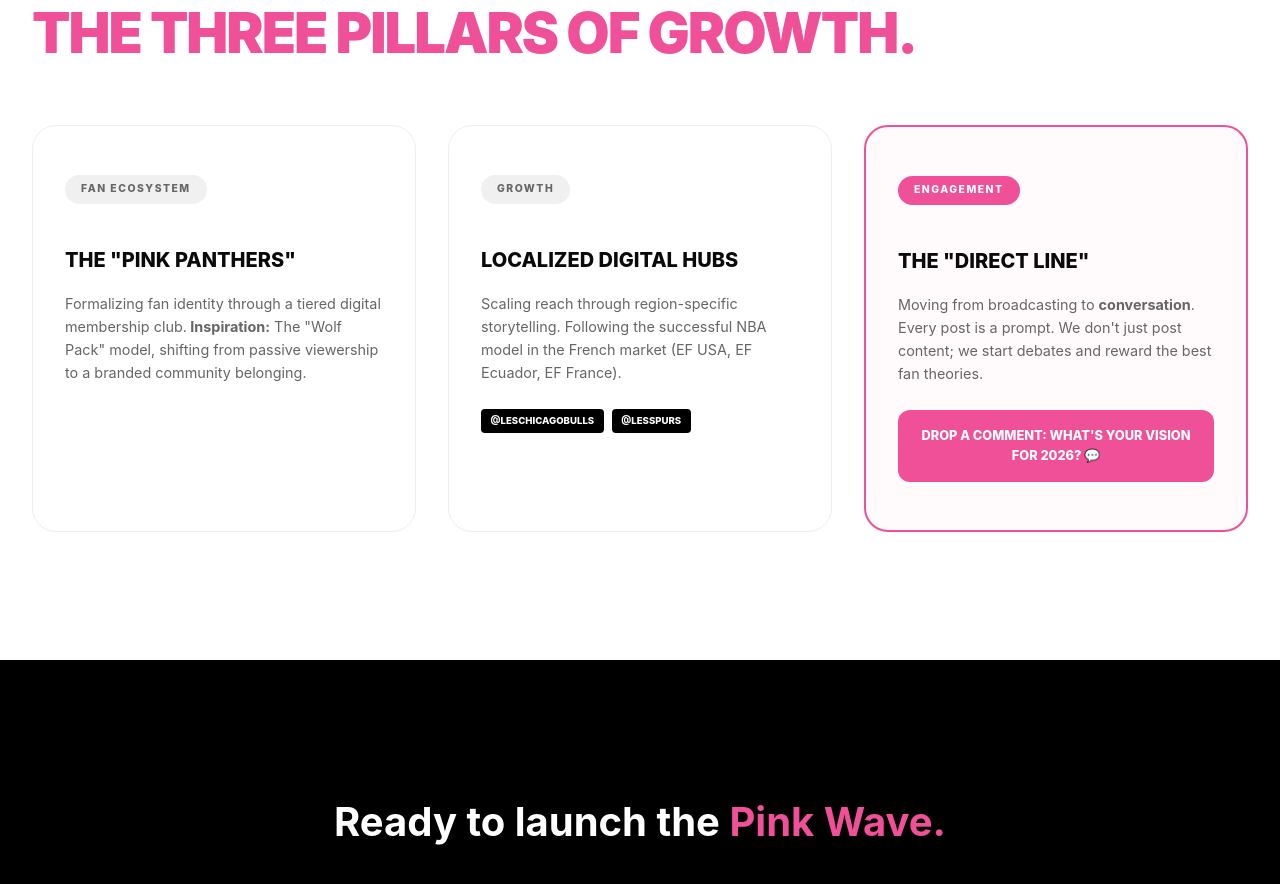
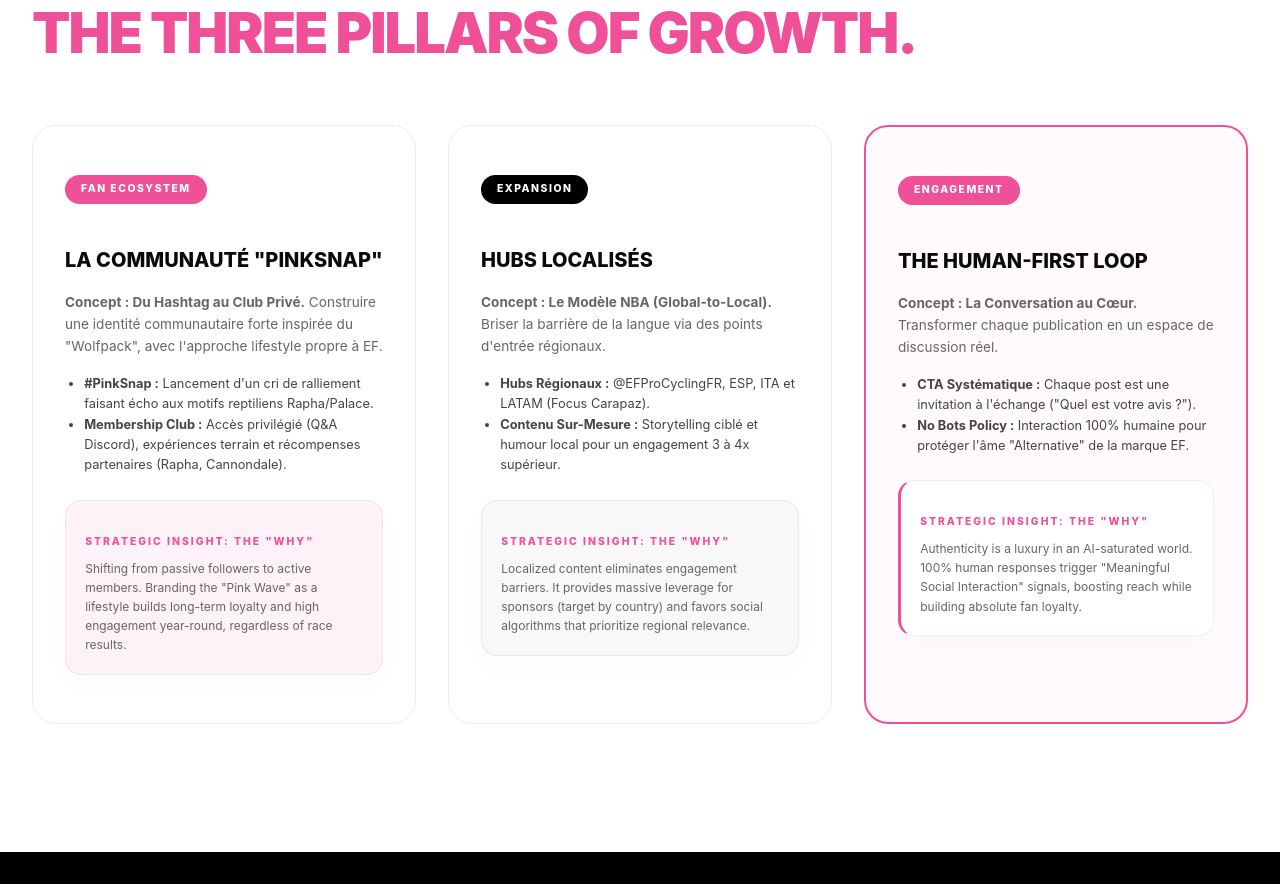
Before and after one commit to TheOne-Fantasy/EF-Ideas, a Next.js app: page / in a window 1280 px wide. Shown: the part 7534-8418 px from the top of the page. Built offline with nearby package versions, Linux system fonts and the light colour scheme.

Commit message:
feat: develop Task 3 strategy pillars with detailed insights

```diff
--- a/src/app/page.tsx
+++ b/src/app/page.tsx
@@ -302,38 +302,60 @@ export default function EFPage() {
         </h2>
 
         <div className={styles.strategyGrid}>
-          {/* PILLAR 1 */}
+          {/* PILLAR 1 - PINKSNAP */}
           <div className={styles.strategyCard}>
-            <span className={styles.caseStudyTag} style={{ background: '#f0f0f0', color: '#666', marginBottom: '1rem' }}>FAN ECOSYSTEM</span>
-            <h3>THE &quot;PINK PANTHERS&quot;</h3>
-            <p style={{ color: '#666', fontSize: '0.9rem' }}>
-              Formalizing fan identity through a tiered digital membership club.
-              <strong> Inspiration:</strong> The &quot;Wolf Pack&quot; model, shifting from passive viewership to a branded community belonging.
+            <span className={styles.caseStudyTag} style={{ background: 'var(--ef-pink)', color: '#fff', marginBottom: '1rem' }}>FAN ECOSYSTEM</span>
+            <h3>LA COMMUNAUTÉ &quot;PINKSNAP&quot;</h3>
+            <p style={{ color: '#666', fontSize: '0.85rem', marginBottom: '1rem' }}>
+              <strong>Concept : Du Hashtag au Club Privé.</strong> Construire une identité communautaire forte inspirée du &quot;Wolfpack&quot;, avec l&apos;approche lifestyle propre à EF.
             </p>
-          </div>
-
-          {/* PILLAR 2 */}
-          <div className={styles.strategyCard}>
-            <span className={styles.caseStudyTag} style={{ background: '#f0f0f0', color: '#666', marginBottom: '1rem' }}>GROWTH</span>
-            <h3>LOCALIZED DIGITAL HUBS</h3>
-            <p style={{ color: '#666', fontSize: '0.9rem', marginBottom: '1.5rem' }}>
-              Scaling reach through region-specific storytelling. Following the successful NBA model in the French market (EF USA, EF Ecuador, EF France).
-            </p>
-            <div style={{ display: 'flex', gap: '0.5rem', flexWrap: 'wrap' }}>
-               <span style={{ fontSize: '0.6rem', background: '#000', color: '#fff', padding: '0.3rem 0.6rem', borderRadius: '4px', fontWeight: 800 }}>@LESCHICAGOBULLS</span>
-               <span style={{ fontSize: '0.6rem', background: '#000', color: '#fff', padding: '0.3rem 0.6rem', borderRadius: '4px', fontWeight: 800 }}>@LESSPURS</span>
+            <ul style={{ color: '#444', fontSize: '0.8rem', paddingLeft: '1.2rem', marginBottom: '1.5rem' }}>
+              <li><strong>#PinkSnap :</strong> Lancement d&apos;un cri de ralliement faisant écho aux motifs reptiliens Rapha/Palace.</li>
+              <li><strong>Membership Club :</strong> Accès privilégié (Q&A Discord), expériences terrain et récompenses partenaires (Rapha, Cannondale).</li>
+            </ul>
+            <div className={styles.insightCard} style={{ marginTop: 'auto', padding: '1.2rem', background: '#fdf2f8' }}>
+              <h4 style={{ fontSize: '0.65rem', marginBottom: '0.5rem' }}>Strategic Insight: The &quot;Why&quot;</h4>
+              <p style={{ fontSize: '0.75rem', color: '#666', margin: 0 }}>
+                Shifting from passive followers to active members. Branding the &quot;Pink Wave&quot; as a lifestyle builds long-term loyalty and high engagement year-round, regardless of race results.
+              </p>
             </div>
           </div>
 
-          {/* PILLAR 3 - THE CTA */}
+          {/* PILLAR 2 - GLOBAL HUBS */}
+          <div className={styles.strategyCard}>
+            <span className={styles.caseStudyTag} style={{ background: '#000', color: '#fff', marginBottom: '1rem' }}>EXPANSION</span>
+            <h3>HUBS LOCALISÉS</h3>
+            <p style={{ color: '#666', fontSize: '0.85rem', marginBottom: '1rem' }}>
+              <strong>Concept : Le Modèle NBA (Global-to-Local).</strong> Briser la barrière de la langue via des points d&apos;entrée régionaux.
+            </p>
+            <ul style={{ color: '#444', fontSize: '0.8rem', paddingLeft: '1.2rem', marginBottom: '1.5rem' }}>
+              <li><strong>Hubs Régionaux :</strong> @EFProCyclingFR, ESP, ITA et LATAM (Focus Carapaz).</li>
+              <li><strong>Contenu Sur-Mesure :</strong> Storytelling ciblé et humour local pour un engagement 3 à 4x supérieur.</li>
+            </ul>
+            <div className={styles.insightCard} style={{ marginTop: 'auto', padding: '1.2rem', background: '#f8f8f8' }}>
+              <h4 style={{ fontSize: '0.65rem', marginBottom: '0.5rem' }}>Strategic Insight: The &quot;Why&quot;</h4>
+              <p style={{ fontSize: '0.75rem', color: '#666', margin: 0 }}>
+                Localized content eliminates engagement barriers. It provides massive leverage for sponsors (target by country) and favors social algorithms that prioritize regional relevance.
+              </p>
+            </div>
+          </div>
+
+          {/* PILLAR 3 - HUMAN FIRST */}
           <div className={styles.strategyCard} style={{ border: '2px solid var(--ef-pink)', background: 'rgba(239, 80, 151, 0.02)' }}>
             <span className={styles.caseStudyTag} style={{ marginBottom: '1rem' }}>ENGAGEMENT</span>
-            <h3>THE &quot;DIRECT LINE&quot;</h3>
-            <p style={{ color: '#666', fontSize: '0.9rem', marginBottom: '1.5rem' }}>
-              Moving from broadcasting to <strong>conversation</strong>. Every post is a prompt. We don&apos;t just post content; we start debates and reward the best fan theories.
+            <h3>THE HUMAN-FIRST LOOP</h3>
+            <p style={{ color: '#666', fontSize: '0.85rem', marginBottom: '1rem' }}>
+              <strong>Concept : La Conversation au Cœur.</strong> Transformer chaque publication en un espace de discussion réel.
             </p>
-            <div style={{ background: '#ef5097', color: '#fff', padding: '1rem', borderRadius: '12px', textAlign: 'center', fontWeight: 800, fontSize: '0.8rem', cursor: 'pointer' }}>
-               DROP A COMMENT: WHAT&apos;S YOUR VISION FOR 2026? 💬
+            <ul style={{ color: '#444', fontSize: '0.8rem', paddingLeft: '1.2rem', marginBottom: '1.5rem' }}>
+              <li><strong>CTA Systématique :</strong> Chaque post est une invitation à l&apos;échange (&quot;Quel est votre avis ?&quot;).</li>
+              <li><strong>No Bots Policy :</strong> Interaction 100% humaine pour protéger l&apos;âme &quot;Alternative&quot; de la marque EF.</li>
+            </ul>
+            <div className={styles.insightCard} style={{ marginTop: 'auto', padding: '1.2rem', background: '#fff', borderLeft: '3px solid var(--ef-pink)' }}>
+              <h4 style={{ fontSize: '0.65rem', marginBottom: '0.5rem' }}>Strategic Insight: The &quot;Why&quot;</h4>
+              <p style={{ fontSize: '0.75rem', color: '#666', margin: 0 }}>
+                Authenticity is a luxury in an AI-saturated world. 100% human responses trigger &quot;Meaningful Social Interaction&quot; signals, boosting reach while building absolute fan loyalty.
+              </p>
             </div>
           </div>
         </div>
```
